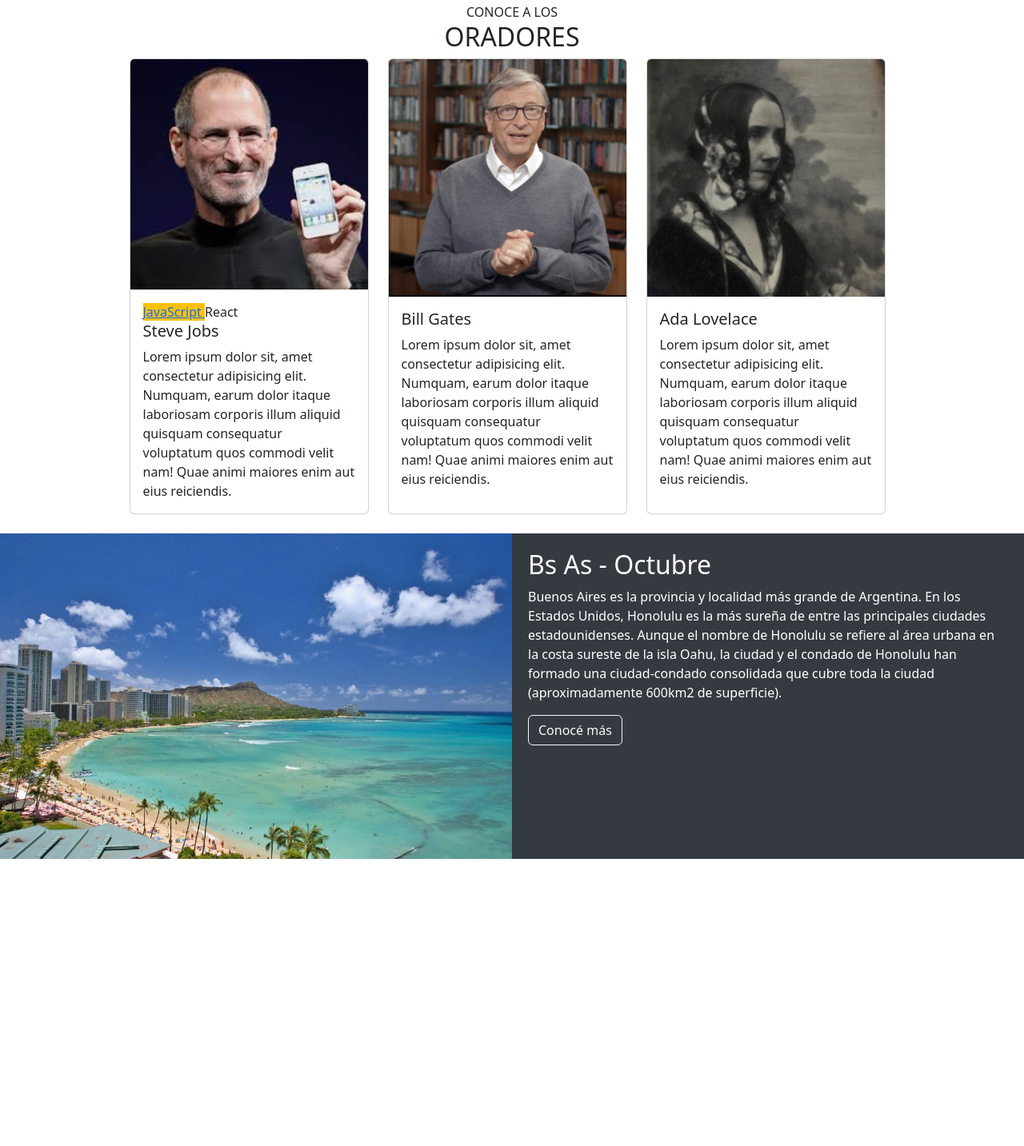
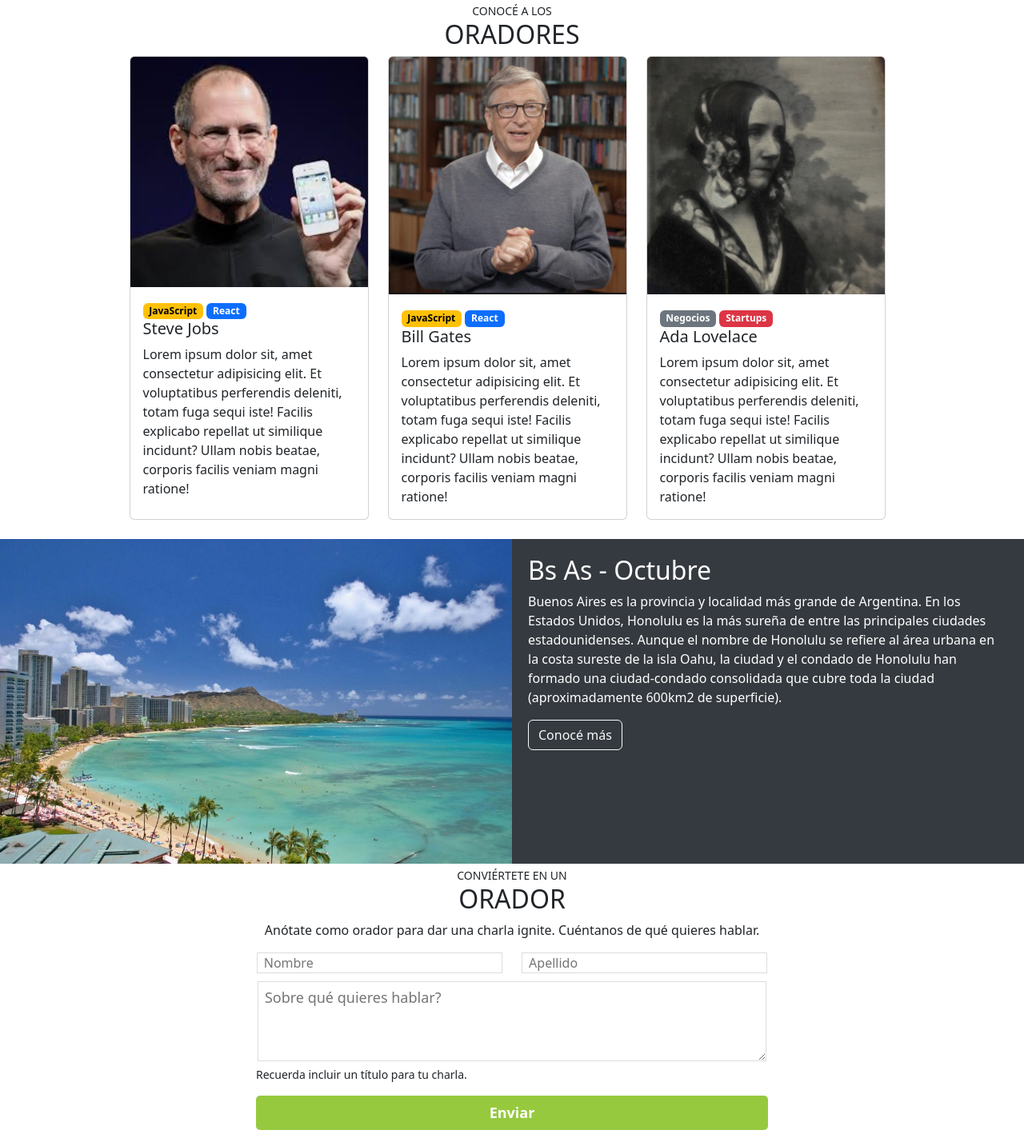
Before and after one commit to Karen-bot-bot/PROYECTO-CAC, a plain HTML site: page html/index.html in a window 1280 px wide. Shown: the part 801-2234 px from the top of the page at 80% size. Before the commit the page ends 1875 px from the top, so only its background shows below. Drawn offline with nearby package versions, Linux system fonts and the light colour scheme.

Commit message:
Creación de formulario con diseño responsive

```diff
--- a/css/styles.css
+++ b/css/styles.css
@@ -69,7 +69,7 @@
 }
 
 .card-img-top {
-  object-fit: contain;
+  object-fit: cover;
 }
 
 /*SECCIÓN 2*/
@@ -98,6 +98,60 @@
   margin-right: 0;
 }
 
+/*Sección 3 "Formulario"*/
+.form {
+  width: 40rem;
+  text-align: center;
+  margin: 0 auto;
+}
+
+.input {
+  border: 1px solid gainsboro;
+  display: inline-block;
+  overflow: hidden;
+  padding: 0 8px;
+  margin-bottom: 10px;
+}
+
+.form-name {
+  width: 48%;
+  margin-right: 10px;
+}
+
+.form-surname {
+  width: 48%;
+  margin-left: 10px;
+}
+
+.form-message {
+  max-width: 99.4%;
+  min-width: 99.4%;
+  min-height: 100px;
+  max-height: 100px;
+  margin-bottom: 0;
+  font-size: 18px;
+  padding-top: 6px;
+}
+
+.form-submit {
+  font-weight: bold;
+  font-size: 18px;
+  color: white;
+  display: block;
+  width: 100%;
+  padding: 8px;
+  background: #96c93e;
+  border: none;
+  border-radius: 5px;
+  margin-bottom: 20px;
+}
+
+.form-submit:hover {
+  background: #81ad35  ;
+}
+
+/*TODO: DISEÑO RESPONSIVO*/
+/*Header hasta tablets*/
 @media (max-width: 768px) {
   .header {
     height: 100vh;
@@ -111,9 +165,10 @@
   }
 }
 
+/*Header de tablets a portátiles*/
 @media (min-width: 768px) and (max-width: 992px) {
   .header {
-    height: 80vh;
+    height: 100vh;
   }
 
   .container {
@@ -122,12 +177,46 @@
     margin-right: 5%;
     padding: 0 20px;
   }
-
 }
 
-/*Sección 2 de celulares a tablets*/
+/*Sección 1 desde celulares a portátiles*/
+@media (min-width: 576px) and (max-width: 992px) {
+  .row {
+    width: 97vw;
+    margin: 0 auto;
+    justify-content: space-around !important;
+  }
+
+  .col {
+    width: 30% !important;
+    padding: 0;
+  }
+}
+
+/*Sección 1 "oradores" en celulares*/
+@media (max-width: 576px) {
+  .row {
+    display: block;
+  }
+
+  .card {
+    height: 12rem;
+    justify-content: center;
+    margin-bottom: 20px;
+  }
+
+  .col {
+    width: 22rem !important;
+    margin: 0 auto;
+  }
+
+  .card-img-top {
+    height: 15rem;
+  }
+}
+
+/*Sección 2 y formulario de celulares a tablets*/
 @media (max-width: 768px) {
-
   .container-1 {
     flex-direction: column;
     height: 100%;
@@ -155,40 +244,21 @@
   .boton {
     margin: 0 0 10px 20px;
   }
-}
 
-/*Sección 1 en tablets y portátiles*/
-@media (min-width: 576px) and (max-width:768px) {
-  .row {
-    width: 97vw;
-    margin: 0 auto;
-    justify-content: space-around !important;
+  /*Formulario*/
+
+  .form {
+    width: 90vw;
   }
 
-  .col {
-    width: 30% !important;
-    padding: 0;
-  }
-}
-
-/*Sección 1 oradores en celulares*/
-@media (max-width:576px) {
-  .row {
-    display: block;
+  .input, .form-name, .form-surname {
+    width: 100%;
+    margin: 0 10px 10px 0;
   }
 
-  .card {
-    height: 12rem;
-    justify-content: center;
-    margin-bottom: 20px;
+  .form-message{
+    width: 100%;
+    margin-right: 0;
   }
 
-  .col {
-    width: 22rem !important;
-    margin: 0 auto;
-  }
-
-  .card-img-top{
-    height: 15rem;
-  }
 }
--- a/html/index.html
+++ b/html/index.html
@@ -67,20 +67,20 @@
 
     <section class="oradores" id="Oradores">
         <div>
-            <p class="parrafo_1 text-center mt-1 mb-0">CONOCE A LOS</p>
-            <h2 class="oradores text-center">ORADORES</h2>
+            <p class="text-center mt-1 mb-0 small">CONOCÉ A LOS</p>
+            <h2 class="text-center">ORADORES</h2>
         </div>
         <div class="row row-cols-1 row-cols-md-3 mt-0 mb-4 justify-content-center">
             <div class="col w-25">
                 <div class="card h-100">
                     <div><img src="/img/steve.jpg" class="card-img-top" alt="steve-jobs"></div>
                     <div class="card-body">
-                        <a class="bg-warning rat">JavaScript </a>
-                        <a> React </a>
+                        <span class="badge text-bg-warning">JavaScript</span>
+                        <span class="badge text-bg-primary">React</span>
                         <h5 class="card-title">Steve Jobs</h5>
-                        <p class="card-text">Lorem ipsum dolor sit, amet consectetur adipisicing elit. Numquam,
-                            earum dolor itaque laboriosam corporis illum aliquid quisquam consequatur voluptatum
-                            quos commodi velit nam! Quae animi maiores enim aut eius reiciendis.
+                        <p class="card-text">Lorem ipsum dolor sit, amet consectetur adipisicing elit. Et voluptatibus
+                            perferendis deleniti, totam fuga sequi iste! Facilis explicabo repellat ut similique
+                            incidunt? Ullam nobis beatae, corporis facilis veniam magni ratione!
                         </p>
                     </div>
                 </div>
@@ -89,10 +89,12 @@
                 <div class="card h-100">
                     <div><img src="/img/bill.jpg" class="card-img-top" alt="bill-gates"></div>
                     <div class="card-body">
+                        <span class="badge text-bg-warning">JavaScript</span>
+                        <span class="badge text-bg-primary">React</span>
                         <h5 class="card-title">Bill Gates</h5>
-                        <p class="card-text">Lorem ipsum dolor sit, amet consectetur adipisicing elit. Numquam,
-                            earum dolor itaque laboriosam corporis illum aliquid quisquam consequatur voluptatum
-                            quos commodi velit nam! Quae animi maiores enim aut eius reiciendis.
+                        <p class="card-text">Lorem ipsum dolor sit, amet consectetur adipisicing elit. Et voluptatibus
+                            perferendis deleniti, totam fuga sequi iste! Facilis explicabo repellat ut similique
+                            incidunt? Ullam nobis beatae, corporis facilis veniam magni ratione!
                         </p>
                     </div>
                 </div>
@@ -101,10 +103,12 @@
                 <div class="card h-100">
                     <div><img src="/img/ada.jpeg" class="card-img-top" alt="ada-lovelace"></div>
                     <div class="card-body">
+                        <span class="badge text-bg-secondary">Negocios</span>
+                        <span class="badge text-bg-danger">Startups</span>
                         <h5 class="card-title">Ada Lovelace</h5>
-                        <p class="card-text">Lorem ipsum dolor sit, amet consectetur adipisicing elit. Numquam,
-                            earum dolor itaque laboriosam corporis illum aliquid quisquam consequatur voluptatum
-                            quos commodi velit nam! Quae animi maiores enim aut eius reiciendis.</p>
+                        <p class="card-text">Lorem ipsum dolor sit, amet consectetur adipisicing elit. Et voluptatibus
+                            perferendis deleniti, totam fuga sequi iste! Facilis explicabo repellat ut similique
+                            incidunt? Ullam nobis beatae, corporis facilis veniam magni ratione!</p>
                     </div>
                 </div>
             </div>
@@ -126,6 +130,21 @@
         </div>
     </section>
 
+    <section class="formulario" id="formulario">
+        <div>
+            <p class="text-center mt-1 mb-0 small">CONVIÉRTETE EN UN</p>
+            <h2 class="text-center">ORADOR</h2>
+            <p class="text-center mx-3 mt-2">Anótate como orador para dar una charla ignite. Cuéntanos de qué quieres hablar.</p>
+        </div>
+        <form class="form" action="">
+            <input type="text" placeholder="Nombre" class="form-name input">
+            <input type="text" placeholder="Apellido" class="form-surname input">
+            <textarea class="form-message input" placeholder="Sobre qué quieres hablar?"></textarea>
+            <p class=" text-start mt-0 small">Recuerda incluir un título para tu charla.</p>
+            <input type="submit" value="Enviar" class="form-submit">
+        </form>
+    </section>
+
     <script src="https://cdn.jsdelivr.net/npm/bootstrap@5.3.0-alpha3/dist/js/bootstrap.bundle.min.js"
         integrity="sha384-ENjdO4Dr2bkBIFxQpeoTz1HIcje39Wm4jDKdf19U8gI4ddQ3GYNS7NTKfAdVQSZe"
         crossorigin="anonymous"></script>
```
